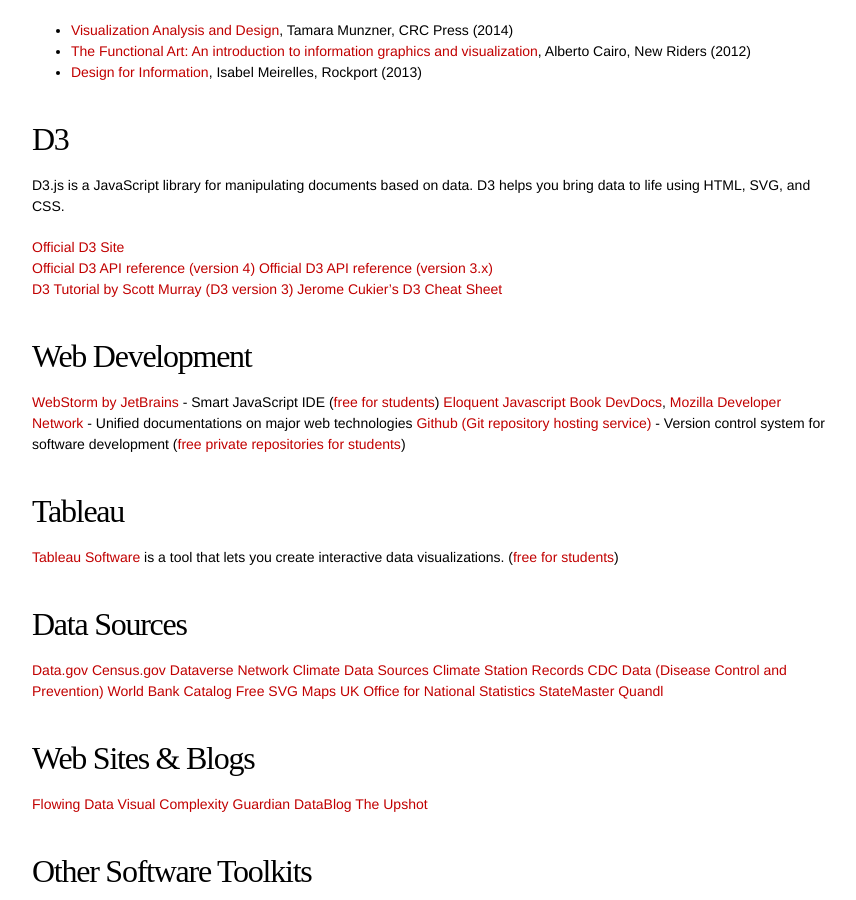
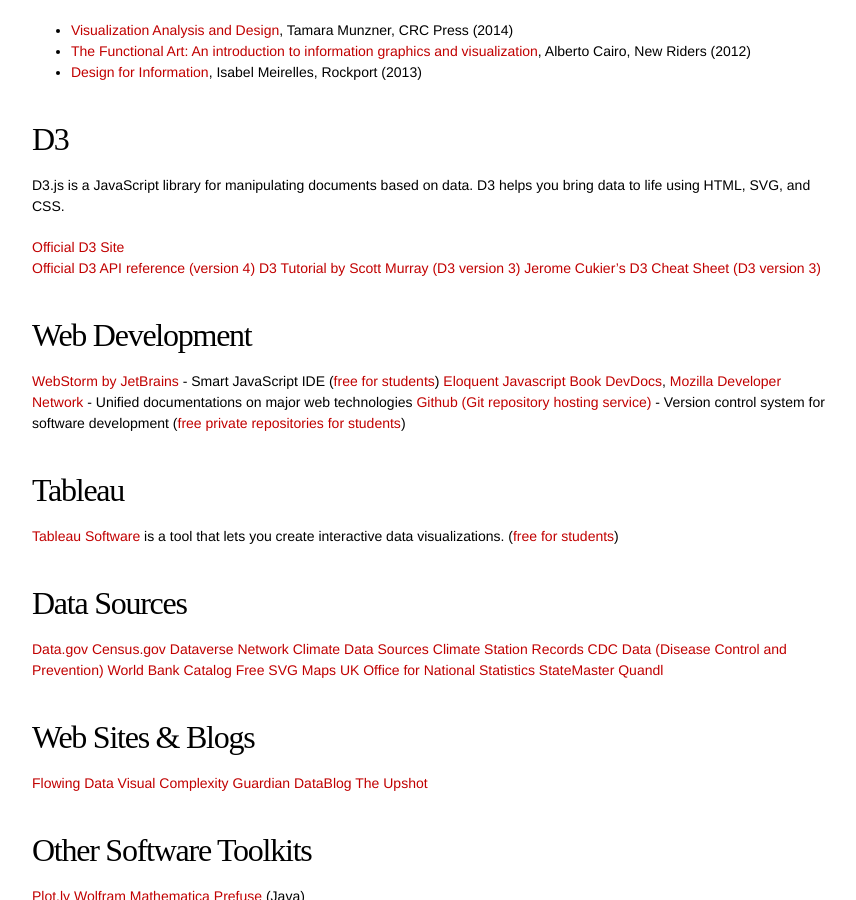
Before and after one commit to CS171/2017, a Jekyll site: the page built from resources.md, in a window 1280 px wide and 900 px high, scrolled down 457 px. Shown: the whole window, without its empty margins (208-1064 px from the left). Built offline with Jekyll 4.4.1, drawn with Linux system fonts in a browser that asks for light colours; some web fonts are replaced.

Commit message:
updated resources

```diff
--- a/resources.md
+++ b/resources.md
@@ -25,9 +25,8 @@ D3.js is a JavaScript library for manipulating documents based on data. D3 helps
 
 [Official D3 Site](http://d3js.org/)
 [Official D3 API reference (version 4)](https://github.com/d3/d3/blob/master/API.md)
-[Official D3 API reference (version 3.x)](https://github.com/d3/d3-3.x-api-reference/blob/master/API-Reference.md)
 [D3 Tutorial by Scott Murray (D3 version 3)](http://alignedleft.com/tutorials/d3/)
-[Jerome Cukier's D3 Cheat Sheet](http://www.jeromecukier.net/wp-content/uploads/2012/10/d3-cheat-sheet.pdf)
+[Jerome Cukier's D3 Cheat Sheet (D3 version 3)](http://www.jeromecukier.net/wp-content/uploads/2012/10/d3-cheat-sheet.pdf)
 
 ## Web Development
 
```
